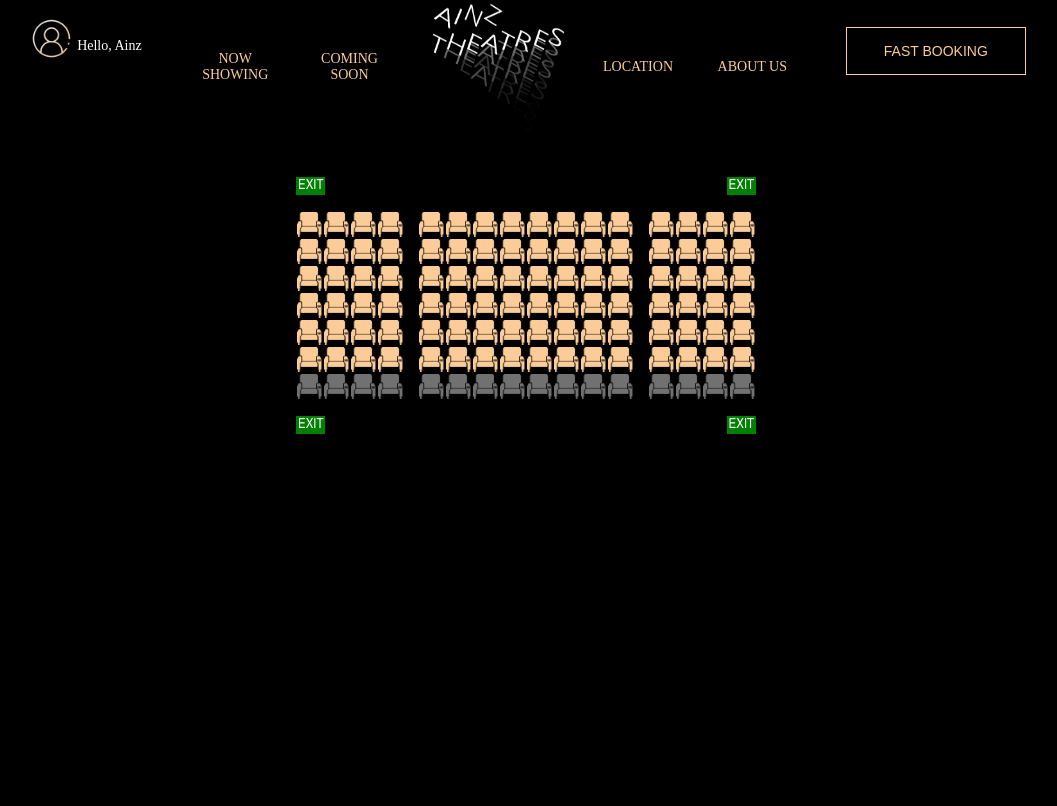
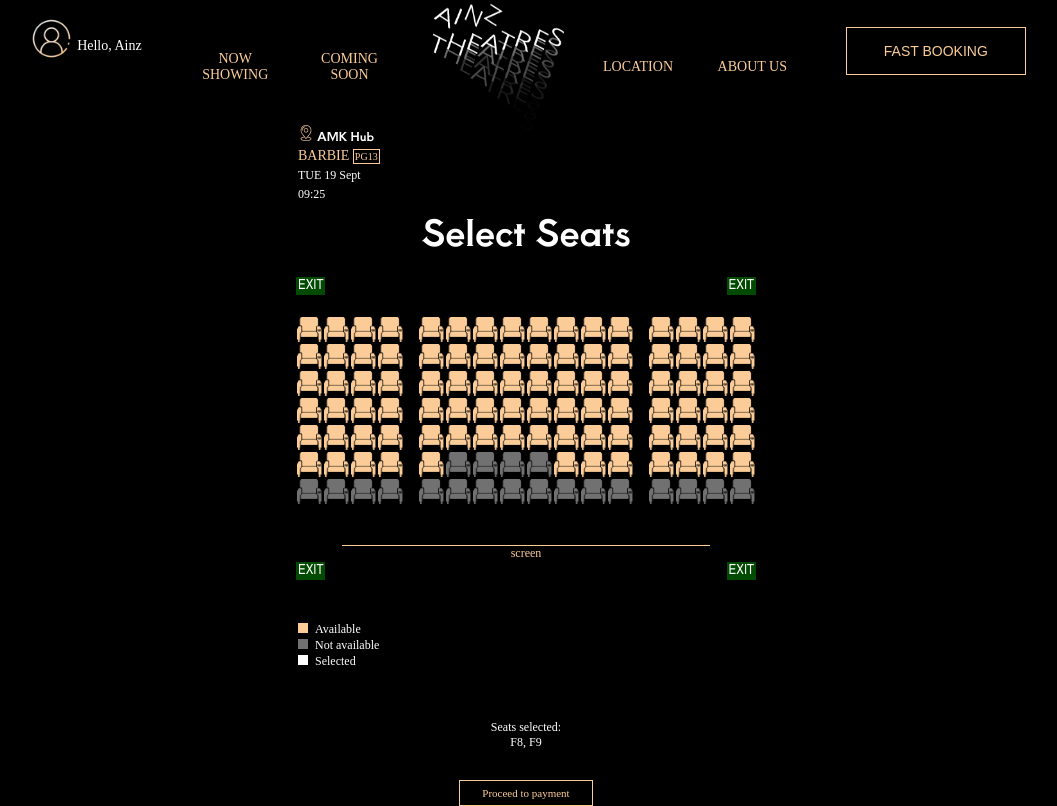
Before and after one commit to regyap/IE4717-Ainz-s-Theatres, a PHP site: page /seatSelection.html in a window 1280 px wide. Shown: the part 39-845 px from the top of the page, without its empty margins (114-1171 px from the left). Before the commit the page ends 473 px from the top, so only its background shows below. Run offline with PHP 8.4, Linux system fonts and the light colour scheme; some web fonts are replaced.

Commit message:
seat selection page

```diff
--- a/css/seatSelection.css
+++ b/css/seatSelection.css
@@ -4,17 +4,62 @@
   box-sizing: border-box;
 }
 html {
-  font-size: 16px;
+  font-size: 12px;
+  font-family: Montserrat;
+  color: white;
+}
+
+#content{
+  display: flex;
+  flex-direction: column;
+  width: fit-content;
+  margin-left: auto;
+  margin-right: auto;
+}
+
+.bookingDetails{
+  width: fit-content;
+}
+.bookingDetails div{
+  padding: 2px;
+}
+.bookingDetails .location{
+  font-family: Aoboshi One;
+}
+.bookingDetails .location img{
+  height: 16px;
+  width: 16px;
+}
+.bookingDetails .location span{
+  padding: 3px;
+  text-align: center;
+}
+.bookingDetails .movie{
+  color: #fbcc97;
+  font-size: 14px;
+}
+.bookingDetails .movie .discretion{
+  border: 0.3px solid #fbcc97;
+  padding: 1px;
+  font-size: 10px;
+}
+
+.title{
+  text-align: center;
+  font-family: Aoboshi One;
+  font-size: 36px;
 }
 
 .seatsSection {
   margin: 20px auto;
   max-width: fit-content;
+  align-items: center;
 }
 
 .exit {
   position: relative;
-  height: 50px;
+  height: 20px;
+  margin-bottom: 20px;
   &:before,
   &:after {
     content: "EXIT";
@@ -24,7 +69,7 @@ html {
     font-family: "Arial Narrow", Arial, sans-serif;
     display: block;
     position: absolute;
-    background: green;
+    background: rgb(1, 74, 1);
     color: white;
     top: 50%;
     transform: translate(0, -50%);
@@ -37,17 +82,10 @@ html {
   }
 }
 
-.screen {
-
-}
-
 ol {
   list-style: none;
   padding: 0;
   margin: 0;
-}
-
-.row {
 }
 
 .seats {
@@ -65,6 +103,7 @@ ol {
   background-image: url('../image/seat_white.png');
   background-repeat: no-repeat;
   background-size: contain;
+  transition: 0.5s;
 }
 .seat:has(input[type="checkbox"]:checked){
   background-image: url('../image/seat_white.png');
@@ -96,141 +135,68 @@ ol {
     display: none;
     background: url("../image/seat_orange.png");
   }
-  input[type="checkbox"]:checked {
-    + label {
-      background: #bada55;
-      -webkit-animation-name: rubberBand;
-      animation-name: rubberBand;
-      animation-duration: 300ms;
-      animation-fill-mode: both;
-    }
-  }
-  input[type="checkbox"]:disabled {
-    + label {
-      background: #dddddd;
-      text-indent: -9999px;
-      overflow: hidden;
-      &:after {
-        content: "X";
-        text-indent: 0;
-        position: absolute;
-        top: 4px;
-        left: 50%;
-        transform: translate(-50%, 0%);
-      }
-      &:hover {
-        box-shadow: none;
-        cursor: not-allowed;
-      }
-    }
-  }
-  label {
-    display: block;
-    position: relative;
-    width: 100%;
-    text-align: center;
-    font-size: 14px;
-    font-weight: bold;
-    line-height: 1.5rem;
-    padding: 4px 0;
-    background: #f42536;
-    border-radius: 5px;
-    animation-duration: 300ms;
-    animation-fill-mode: both;
-
-    &:before {
-      content: "";
-      position: absolute;
-      width: 75%;
-      height: 75%;
-      top: 1px;
-      left: 50%;
-      transform: translate(-50%, 0%);
-      background: rgba(255, 255, 255, 0.4);
-      border-radius: 3px;
-    }
-    &:hover {
-      cursor: pointer;
-      box-shadow: 0 0 0px 2px #5c6aff;
-    }
-  }
 }
 
-@-webkit-keyframes rubberBand {
-  0% {
-    -webkit-transform: scale3d(1, 1, 1);
-    transform: scale3d(1, 1, 1);
-  }
-
-  30% {
-    -webkit-transform: scale3d(1.25, 0.75, 1);
-    transform: scale3d(1.25, 0.75, 1);
-  }
-
-  40% {
-    -webkit-transform: scale3d(0.75, 1.25, 1);
-    transform: scale3d(0.75, 1.25, 1);
-  }
-
-  50% {
-    -webkit-transform: scale3d(1.15, 0.85, 1);
-    transform: scale3d(1.15, 0.85, 1);
-  }
-
-  65% {
-    -webkit-transform: scale3d(0.95, 1.05, 1);
-    transform: scale3d(0.95, 1.05, 1);
-  }
-
-  75% {
-    -webkit-transform: scale3d(1.05, 0.95, 1);
-    transform: scale3d(1.05, 0.95, 1);
-  }
-
-  100% {
-    -webkit-transform: scale3d(1, 1, 1);
-    transform: scale3d(1, 1, 1);
-  }
+.screen{
+  border-top: 1px solid #fbcc97;
+  text-align: center;
+  width: 80%;
+  color: #fbcc97;
+  margin-left: auto;
+  margin-right: auto;
+  margin-top: 40px;
 }
 
-@keyframes rubberBand {
-  0% {
-    -webkit-transform: scale3d(1, 1, 1);
-    transform: scale3d(1, 1, 1);
-  }
-
-  30% {
-    -webkit-transform: scale3d(1.25, 0.75, 1);
-    transform: scale3d(1.25, 0.75, 1);
-  }
-
-  40% {
-    -webkit-transform: scale3d(0.75, 1.25, 1);
-    transform: scale3d(0.75, 1.25, 1);
-  }
-
-  50% {
-    -webkit-transform: scale3d(1.15, 0.85, 1);
-    transform: scale3d(1.15, 0.85, 1);
-  }
-
-  65% {
-    -webkit-transform: scale3d(0.95, 1.05, 1);
-    transform: scale3d(0.95, 1.05, 1);
-  }
-
-  75% {
-    -webkit-transform: scale3d(1.05, 0.95, 1);
-    transform: scale3d(1.05, 0.95, 1);
-  }
-
-  100% {
-    -webkit-transform: scale3d(1, 1, 1);
-    transform: scale3d(1, 1, 1);
-  }
+.legend div{
+  margin: 1px;
+  display: flex;
+  flex-direction: row;
+}
+.legend .box1{
+  height: 10px;
+  width: 10px;
+  background-color: #fbcc97;
+  margin-right: 7px;
+}
+.legend .box2{
+  height: 10px;
+  width: 10px;
+  background-color: #717171;
+  margin-right: 7px;
+}
+.legend .box3{
+  height: 10px;
+  width: 10px;
+  background-color: white;
+  margin-right: 7px;
 }
 
-.rubberBand {
-  -webkit-animation-name: rubberBand;
-  animation-name: rubberBand;
+.selectedSeatsText {
+  margin-left: auto;
+  margin-right: auto;
+  text-align: center;
+  margin-top: 50px;
+  margin-bottom: 30px;
 }
+.proceedBtn {
+  margin-left: auto;
+  margin-right: auto;
+}
+.proceedBtn input{
+  text-align: center;
+  border: 1px solid #fbcc97;
+  color: #fbcc97;
+  background-color: black;
+  font-family: Montserrat;
+  font-size: 11px;
+  padding: 6px;
+  padding-left: 22px;
+  padding-right: 22px;
+}
+.proceedBtn input:hover{
+  text-align: center;
+  border: 1px solid #fbcc97;
+  color: black;
+  background-color: #fbcc97;
+  transition: 0.5s;
+}
--- a/seatSelection.html
+++ b/seatSelection.html
@@ -23,10 +23,15 @@
     </nav>
 
     <div id="content">
-      <div class="bookingDetails"></div>
+      <div class="bookingDetails">
+        <div class="location"><img src="image/location.png"><span>AMK Hub</span></div>
+        <div class="movie">BARBIE <span class="discretion">PG13</span></div>
+        <div class="date">TUE 19 Sept</div>
+        <div class="time">09:25</div>
+      </div>
       <div class="title">Select Seats</div>
       <div class="seatsSection">
-        <div class="exit exit--front fuselage"></div>
+        <div class="exit"></div>
         <ol class="cabin fuselage">
           <li class="row row--G">
             <ol class="seats" type="A">
@@ -306,16 +311,16 @@
                 <input type="checkbox" id="B5" name="B5" />
               </li>
               <li class="seat">
-                <input type="checkbox" id="B6" name="B6" />
+                <input type="checkbox" id="B6" name="B6" disabled/>
               </li>
               <li class="seat">
-                <input type="checkbox" id="B7" name="B7" />
+                <input type="checkbox" id="B7" name="B7" disabled/>
               </li>
               <li class="seat">
-                <input type="checkbox" id="B8" name="B8" />
+                <input type="checkbox" id="B8" name="B8" disabled/>
               </li>
               <li class="seat">
-                <input type="checkbox" id="B9" name="B9" />
+                <input type="checkbox" id="B9" name="B9" disabled/>
               </li>
               <li class="seat">
                 <input type="checkbox" id="B10" name="B10" />
@@ -393,13 +398,28 @@
             </ol>
           </li>
         </ol>
-        <div class="exit exit--back fuselage"></div>
-        <div class="screen"></div>
+        <div class="screen">screen</div>
+        <div class="exit"></div>
       </div>
 
-      <div class="legend"></div>
-      <div class="selectedSeatsText"></div>
-      <div class="proceedBtn"></div>
+      <div class="legend">
+        <div>
+          <div class="box1"></div><span>Available</span>
+        </div>
+        <div>
+          <div class="box2"></div><span>Not available</span>
+        </div>
+        <div>
+          <div class="box3"></div><span>Selected</span>
+        </div>
+      </div>
+      <div class="selectedSeatsText">
+        <span>Seats selected:</span><br />
+        <span>F8, F9</span>
+      </div>
+      <div class="proceedBtn">
+        <input type="submit" value="Proceed to payment">
+      </div>
     </div>
   </body>
 </html>
```
Also changed, not shown: image/location.png (added).
